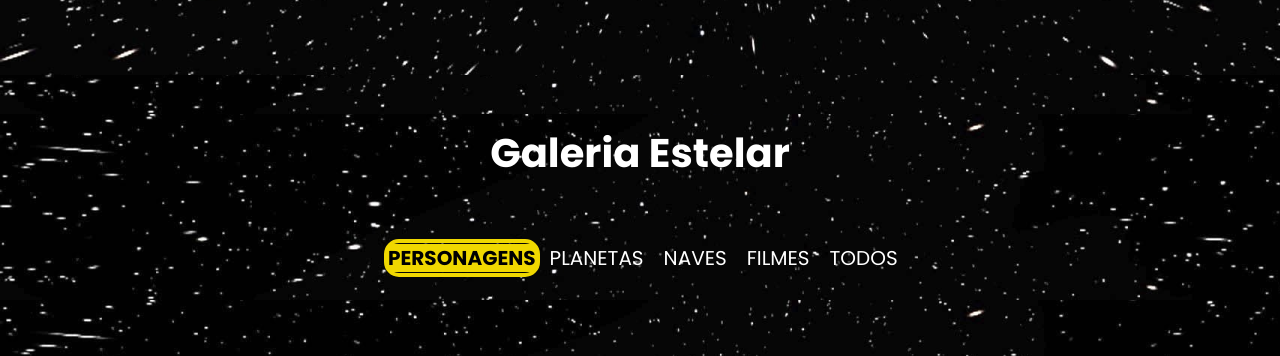
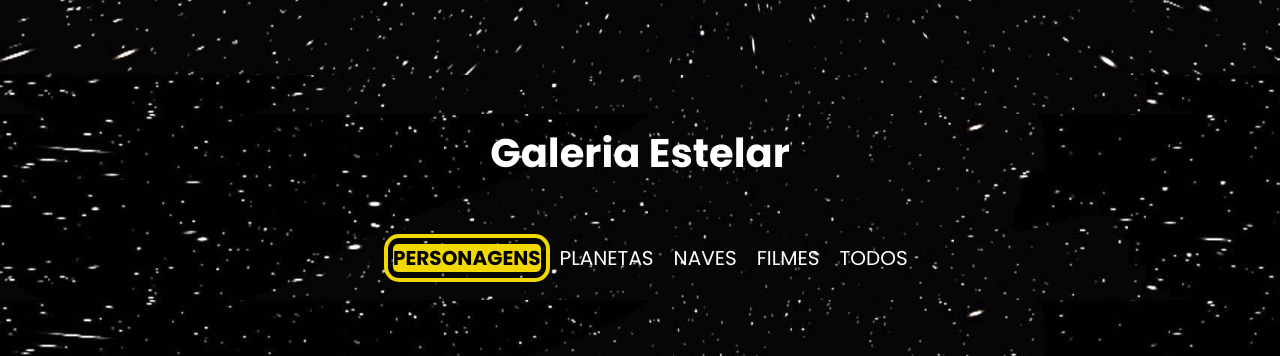
Before and after one commit to vitorialilian/maratona-nas-estrelas-kenzie, a plain HTML site: page index.html in a window 1280 px wide. In both pictures the pointer is over the item "PERSONAGENS". Shown: the part 444-800 px from the top of the page. Drawn offline with Linux system fonts and the light colour scheme; no server answers.

Commit message:
update style

```diff
--- a/styles/style.css
+++ b/styles/style.css
@@ -57,6 +57,7 @@ nav {
     border-radius: 15px;
     cursor: pointer;
     font-weight: bold;
+    padding: 5px;
 }
 
 li > a {
@@ -66,7 +67,7 @@ li > a {
 li > a:hover {
     color: var(--color-title-1);
     background-color: var(--color-primary);
-    background-size: 20px;
+    border-radius: 5px;
 }
 
 #cardList {
```
